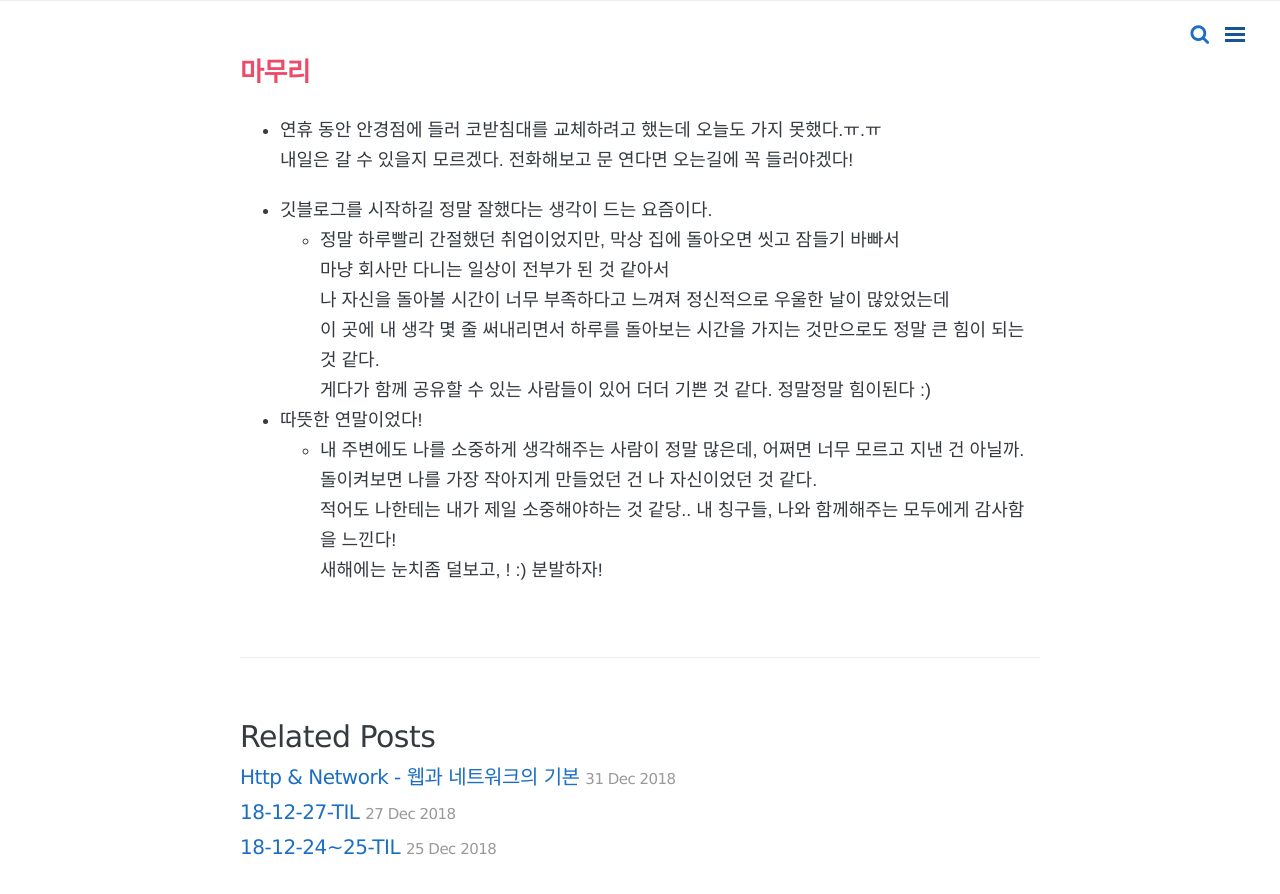
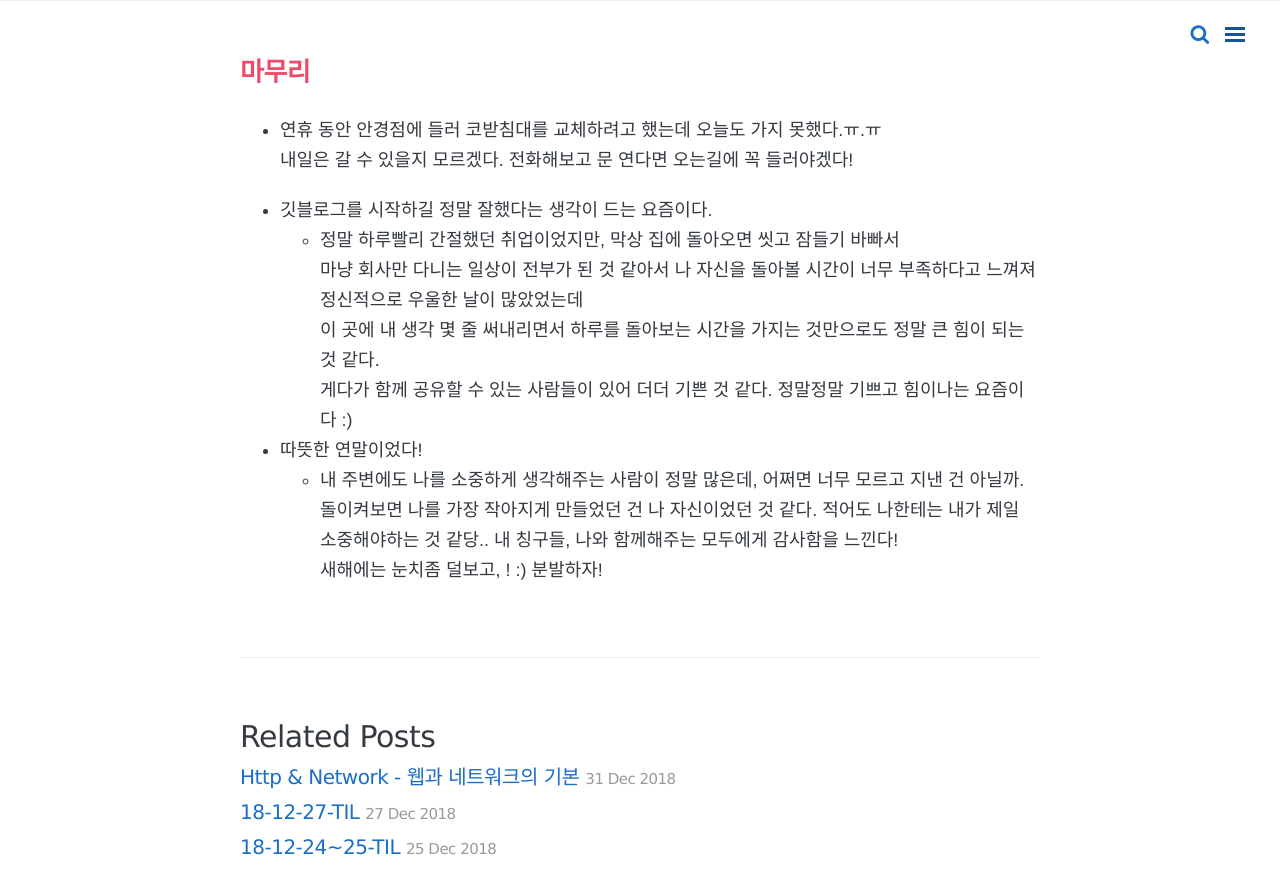
Before and after one commit to diniyo804/diniyo804.github.io, a Jekyll site: the page built from _posts/TIL (Today I Learned)/2018-12-31-TIL.md, in a window 1280 px wide and 900 px high, scrolled down 800 px. Shown: the top 894 px of the window. Built offline with Jekyll 4.4.1, drawn with Linux system fonts in a browser that asks for light colours; nearby versions of some CDN libraries; comment, search, counter and statistics services are not loaded.

Commit message:
Update 2018-12-31-TIL.md

```diff
--- a/_posts/TIL (Today I Learned)/2018-12-31-TIL.md
+++ b/_posts/TIL (Today I Learned)/2018-12-31-TIL.md
@@ -31,7 +31,7 @@ comments: true
     마냥 회사만 다니는 일상이 전부가 된 것 같아서
     나 자신을 돌아볼 시간이 너무 부족하다고 느껴져 정신적으로 우울한 날이 많았었는데
     이 곳에 내 생각 몇 줄 써내리면서 하루를 돌아보는 시간을 가지는 것만으로도 정말 큰 힘이 되는 것 같다.
-    게다가 함께 공유할 수 있는 사람들이 있어 더더 기쁜 것 같다. 정말정말 힘이된다 :)
+    게다가 함께 공유할 수 있는 사람들이 있어 더더 기쁜 것 같다. 정말정말 기쁘고 힘이나는 요즘이다 :)
 
 - 따뜻한 연말이었다!
     - 내 주변에도 나를 소중하게 생각해주는 사람이 정말 많은데, 어쩌면 너무 모르고 지낸 건 아닐까.
```
